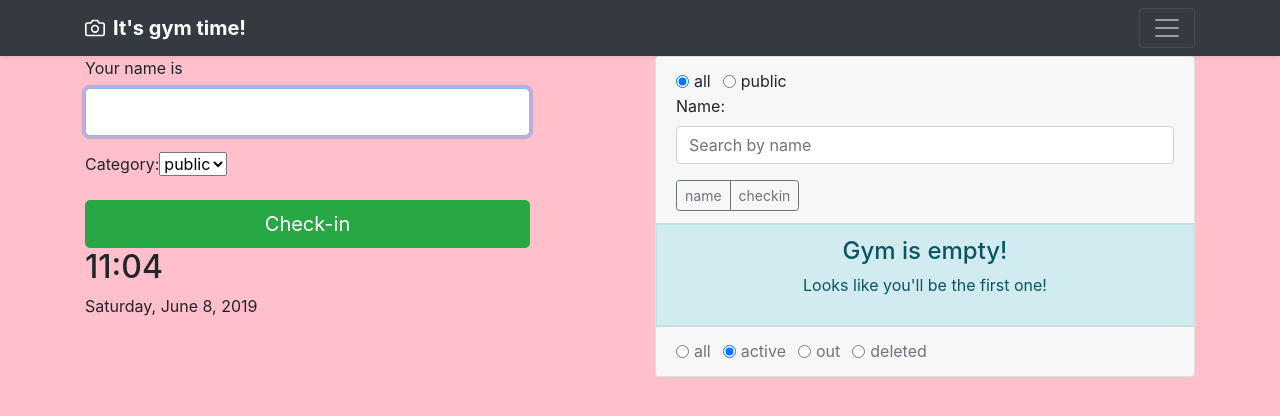
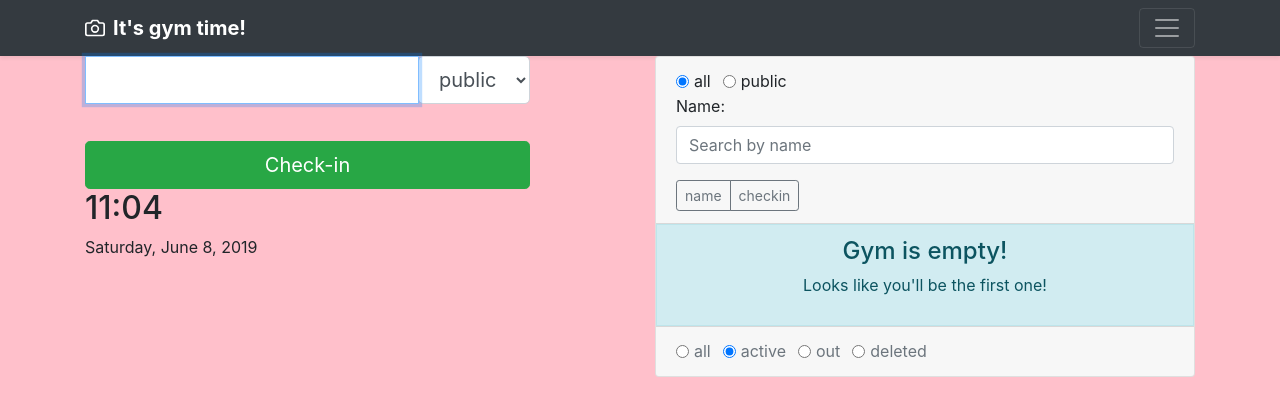
Before and after one commit to rmhdev/gym-time, a Vue app: page / in a window 1280 px wide. Both pictures are taken after a click on the link "Enter". Shown: the top 416 px of the page. Built offline with nearby package versions, Linux system fonts and the light colour scheme.

Commit message:
Improve checkin feedback

```diff
--- a/src/components/Checkin.vue
+++ b/src/components/Checkin.vue
@@ -7,27 +7,24 @@
         ></checkin-success>
 
         <form v-else @submit.prevent="submit" class="needs-validation" autocomplete="off">
-            <div class="form-group">
-                <label for="checkin_name">Your name is</label>
+            <div class="input-group input-group-lg">
+                <label for="checkin_name" class="sr-only">Your name is</label>
                 <input
                     id="checkin_name"
                     type="text"
                     value=""
-                    class="form-control form-control-lg"
+                    class="form-control"
                     :class="inputClass"
                     name="checkin[name]"
                     v-model="customerName"
                     @keyup="preValidate"
                     ref="customerName"
                 >
-                <div class="feedback" :class="feedbackClass">{{ feedback }}</div>
-            </div>
-
-            <div class="form-group">
-                <label for="checkin_category">Category:</label>
+                <div class="input-group-append">
+                    <label for="checkin_category" class="sr-only">Category</label>
                     <select
                         id="checkin_category"
-                    class="gym-checkin-category"
+                        class="gym-checkin-category form-control form-control-lg"
                         name="checkin[category]"
                         required="required"
                     >
@@ -39,26 +36,11 @@
                             @change="customerCategory = category.value"
                         >{{ category.name }}</option>
                     </select>
+                </div>
+            </div>
 
-<!--                <div-->
-<!--                    v-for="category in categories"-->
-<!--                    :key="category.value"-->
-<!--                    class="form-check form-check-inline gym-checkin-category"-->
-<!--                >-->
-<!--                    <input-->
-<!--                        type="radio"-->
-<!--                        class="form-check-input"-->
-<!--                        :id="'checkin_category_' + category.value"-->
-<!--                        name="checkin[category]"-->
-<!--                        :value="category.value"-->
-<!--                        :checked="customerCategory === category.value"-->
-<!--                        required="required"-->
-<!--                        @change="customerCategory = category.value"-->
-<!--                    ><label-->
-<!--                        class="form-check-label"-->
-<!--                        :for="'checkin_category_' + category.value"-->
-<!--                    >{{ category.name }}</label>-->
-<!--                </div>-->
+            <div class="gym-feedback-container">
+                <div class="gym-feedback" :class="feedbackClass">{{ feedback }}</div>
             </div>
 
             <button type="submit" class="btn btn-block btn-success btn-lg">Check-in</button>
@@ -93,7 +75,7 @@
             feedbackClass() {
                 switch (this.status) {
                     case 'valid':
-                        return 'invalid-feedback';
+                        return 'valid-feedback';
                     case 'invalid':
                         return 'invalid-feedback';
                     default:
--- a/src/styles/main.scss
+++ b/src/styles/main.scss
@@ -122,3 +122,17 @@ body {
     margin-bottom: 0;
   }
 }
+
+.gym-feedback-container {
+  min-height: 2.3rem;
+  line-height: 2rem;
+
+  .gym-feedback {
+    margin-top: 0;
+    display: none;
+
+    &.invalid-feedback {
+      display: block;
+    }
+  }
+}
```
Lines whose indentation alone changed are shown as unchanged.
